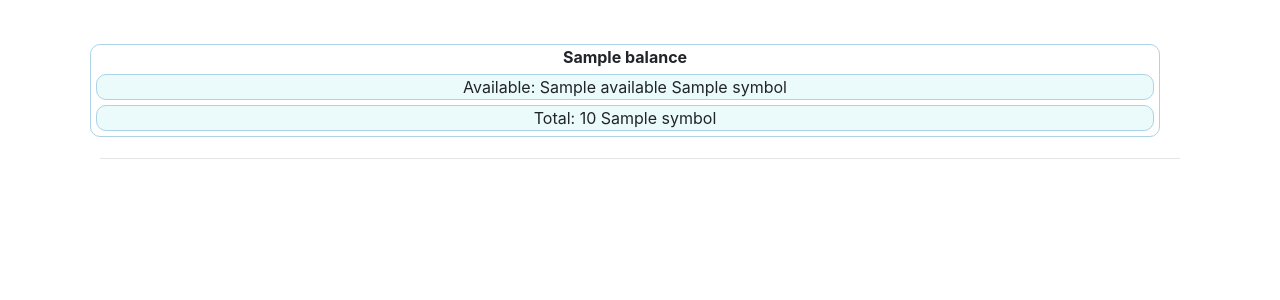
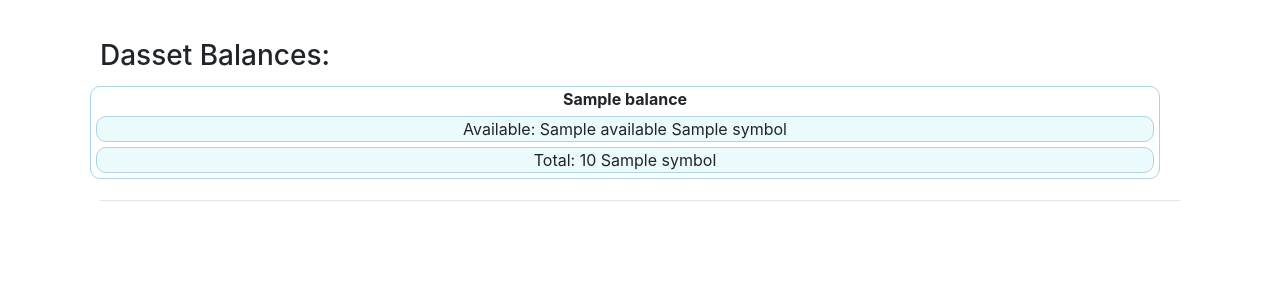
Before and after one commit to bitforge-me/beryllium, a Flask app: template templates/reporting/dashboard_general.html in a window 1280 px wide. Shown: the part 66-366 px from the top of the page. Run offline with Flask 2, Linux system fonts and the light colour scheme; the template is opened without the code that fills it: most values are stand-ins (such as "Sample title", 1, 10 or a date in 2020); parts of the project's set-up code (start-up, migrations or seed data) failed here and were passed over; some libraries are stand-ins or nearby versions.

Commit message:
Added an h3 header to show that its balances on dasset

```diff
--- a/templates/reporting/dashboard_general.html
+++ b/templates/reporting/dashboard_general.html
@@ -2,6 +2,7 @@
 {% block head_css %}{{ super() }}{% endblock %}
 {% block content %}
     <div class="some-page-wrapper">
+        <h3>Dasset Balances:</h3>
         <div class="row">
             {% for balance in dasset_balances %}
                 <div class="column">
```
